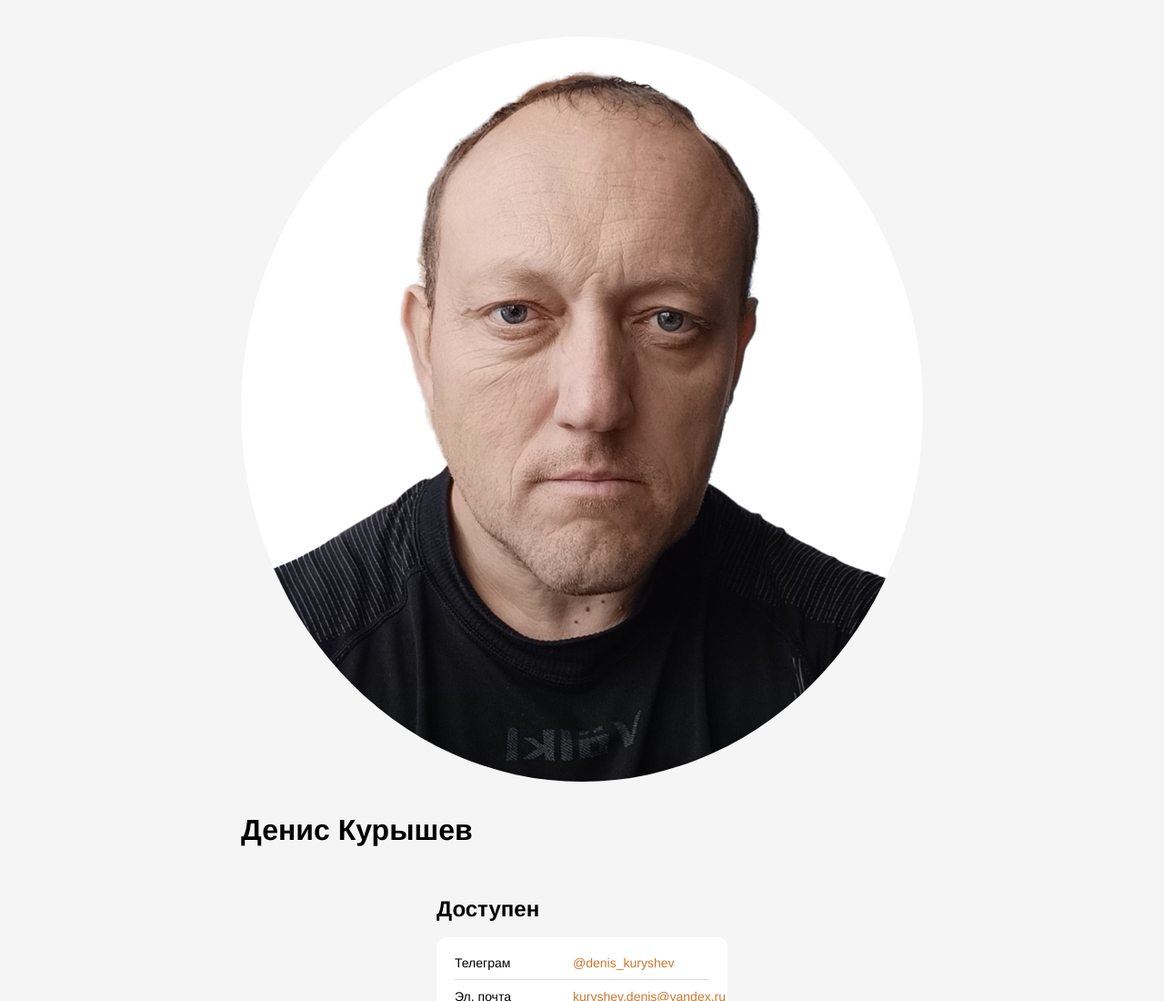
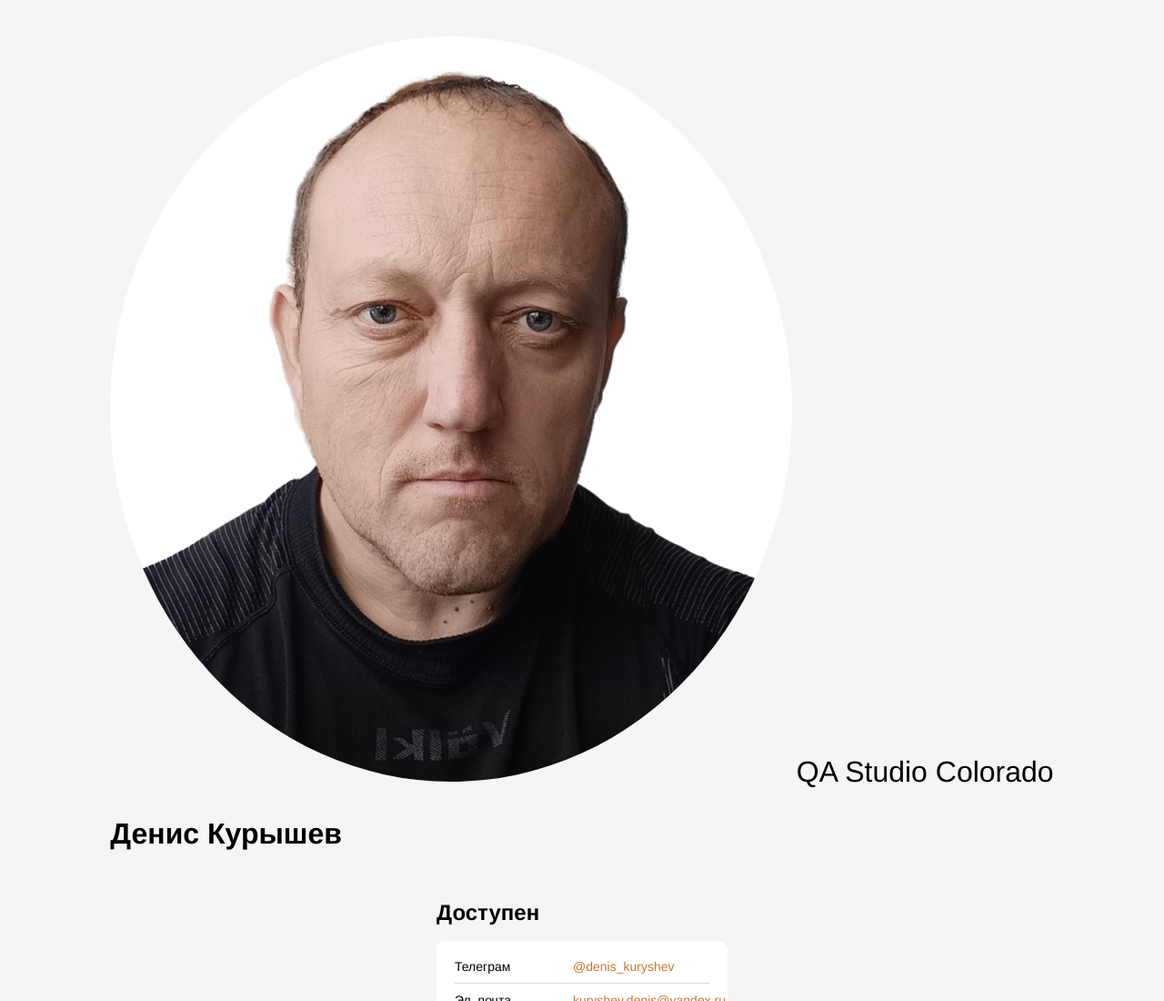
Before and after one commit to KuryshevDV/cv, a plain HTML site: page index.html in a window 1280 px wide. Shown: the top 1100 px of the page at 91% size. Drawn offline with Linux system fonts and the light colour scheme.

Commit message:
Update index.html

```diff
--- a/index.html
+++ b/index.html
@@ -11,6 +11,7 @@
   <body>
     <header class="header">
       <img src="./avatar.png" alt="avatar" class="header__avatar" />
+      <p1 class="header__title">QA Studio Colorado</p1>
       <h1 class="header__title">Денис Курышев</h1>
     </header>
     <main>
```
